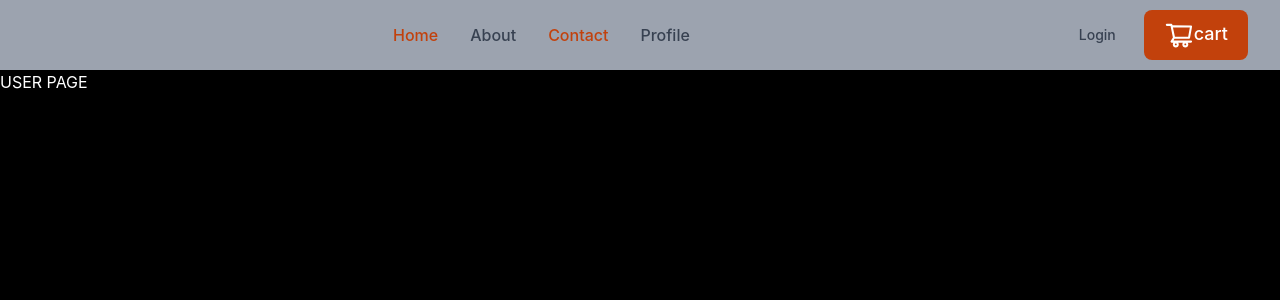
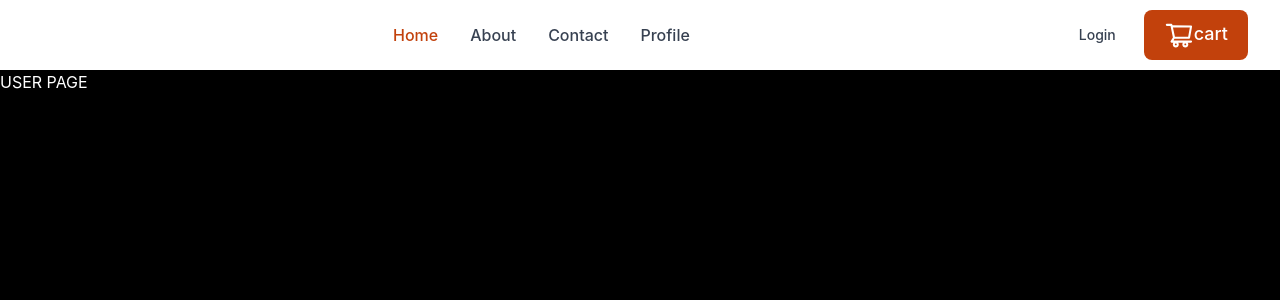
Before and after one commit to PRAKHAR-A-TRIPATHI/Project, a React (Create React App) app in the folder project/: page /user in a window 1280 px wide. Shown: the top 300 px of the page. Built offline with nearby package versions, Linux system fonts and the light colour scheme; sample sign-in values are in the browser's storage.

Commit message:
Update Header.js

```diff
--- a/project/src/Component/Common/Header.js
+++ b/project/src/Component/Common/Header.js
@@ -6,7 +6,7 @@ function Header() {
     return (
         <div className=' text-white'>
             <header className="shadow sticky z-50 top-0">
-                <nav className=" bg-gray-400 border-gray-200 px-4 lg:px-6 py-2.5">
+                <nav className=" bg-white border-gray-200 px-4 lg:px-6 py-2.5">
                     <div className="flex flex-wrap justify-between items-center mx-auto max-w-screen-xl">
                         <Link to="/" className="flex items-center">
                             {/* <img
@@ -58,7 +58,7 @@ function Header() {
                                 </li>
                                 <li>
                                     <NavLink
-                                        to="/user"
+                                        to="/"
                                         className={({ isActive }) =>
                                             `block py-2 pr-4 pl-3 duration-200 ${isActive ? "text-orange-700" : "text-gray-700"} border-b border-gray-100 hover:bg-gray-50 lg:hover:bg-transparent lg:border-0 hover:text-orange-700 lg:p-0`
                                         }
```
